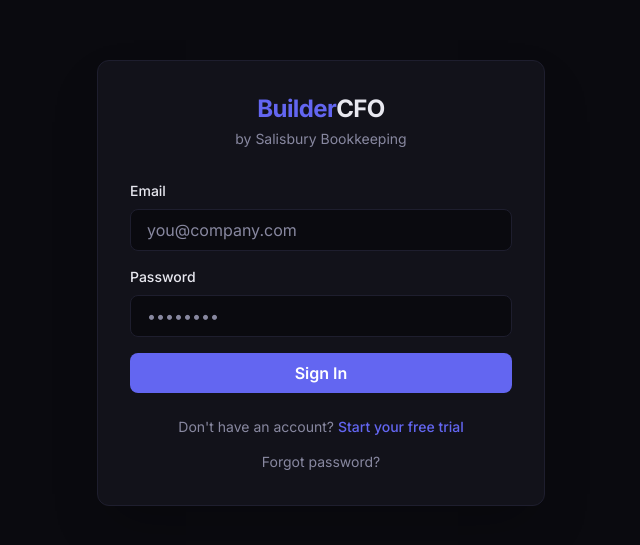
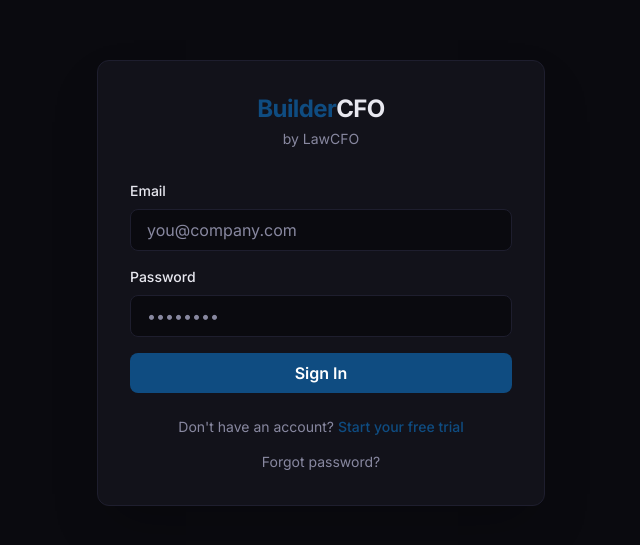
Before and after one commit to CorySlsbry/lawcfo, a Next.js app: page /login in a window 1280 px wide. Shown: the part 117-662 px from the top of the page, without its empty margins (319-959 px from the left). Built offline with nearby package versions, Linux system fonts and the light colour scheme; no server answers.

Commit message:
chore: rebrand src/app/(auth)/login/page.tsx for LawCFO

```diff
--- a/src/app/(auth)/login/page.tsx
+++ b/src/app/(auth)/login/page.tsx
@@ -43,10 +43,10 @@
         {/* Branding */}
         <div className="mb-8 text-center">
           <h1 className="font-bold text-2xl tracking-tight mb-1">
-            <span className="text-[#6366f1]">Builder</span><span className="text-[#e8e8f0]">CFO</span>
+            <span className="text-[#0F4C81]">Builder</span><span className="text-[#e8e8f0]">CFO</span>
           </h1>
           <p className="text-sm text-[#8888a0]">
-            by Salisbury Bookkeeping
+            by LawCFO
           </p>
         </div>
 
@@ -67,7 +67,7 @@
               onChange={(e) => setEmail(e.target.value)}
               placeholder="you@company.com"
               required
-              className="w-full px-4 py-2 rounded bg-[#0a0a0f] border border-[#1e1e2e] text-[#e8e8f0] placeholder-[#8888a0] focus:outline-none focus:border-[#6366f1] transition"
+              className="w-full px-4 py-2 rounded bg-[#0a0a0f] border border-[#1e1e2e] text-[#e8e8f0] placeholder-[#8888a0] focus:outline-none focus:border-[#0F4C81] transition"
             />
           </div>
 
@@ -86,7 +86,7 @@
               onChange={(e) => setPassword(e.target.value)}
               placeholder="••••••••"
               required
-              className="w-full px-4 py-2 rounded bg-[#0a0a0f] border border-[#1e1e2e] text-[#e8e8f0] placeholder-[#8888a0] focus:outline-none focus:border-[#6366f1] transition"
+              className="w-full px-4 py-2 rounded bg-[#0a0a0f] border border-[#1e1e2e] text-[#e8e8f0] placeholder-[#8888a0] focus:outline-none focus:border-[#0F4C81] transition"
             />
           </div>
 
@@ -101,7 +101,7 @@
           <button
             type="submit"
             disabled={loading}
-            className="w-full px-4 py-2 rounded font-semibold text-white bg-[#6366f1] hover:bg-[#5558d9] disabled:opacity-50 disabled:cursor-not-allowed transition"
+            className="w-full px-4 py-2 rounded font-semibold text-white bg-[#0F4C81] hover:bg-[#5558d9] disabled:opacity-50 disabled:cursor-not-allowed transition"
           >
             {loading ? 'Signing in...' : 'Sign In'}
           </button>
@@ -113,7 +113,7 @@
             <span className="text-[#8888a0]">Don't have an account? </span>
             <Link
               href="/signup"
-              className="text-[#6366f1] hover:text-[#7c7fe5] font-medium transition"
+              className="text-[#0F4C81] hover:text-[#7c7fe5] font-medium transition"
             >
               Start your free trial
             </Link>
```
